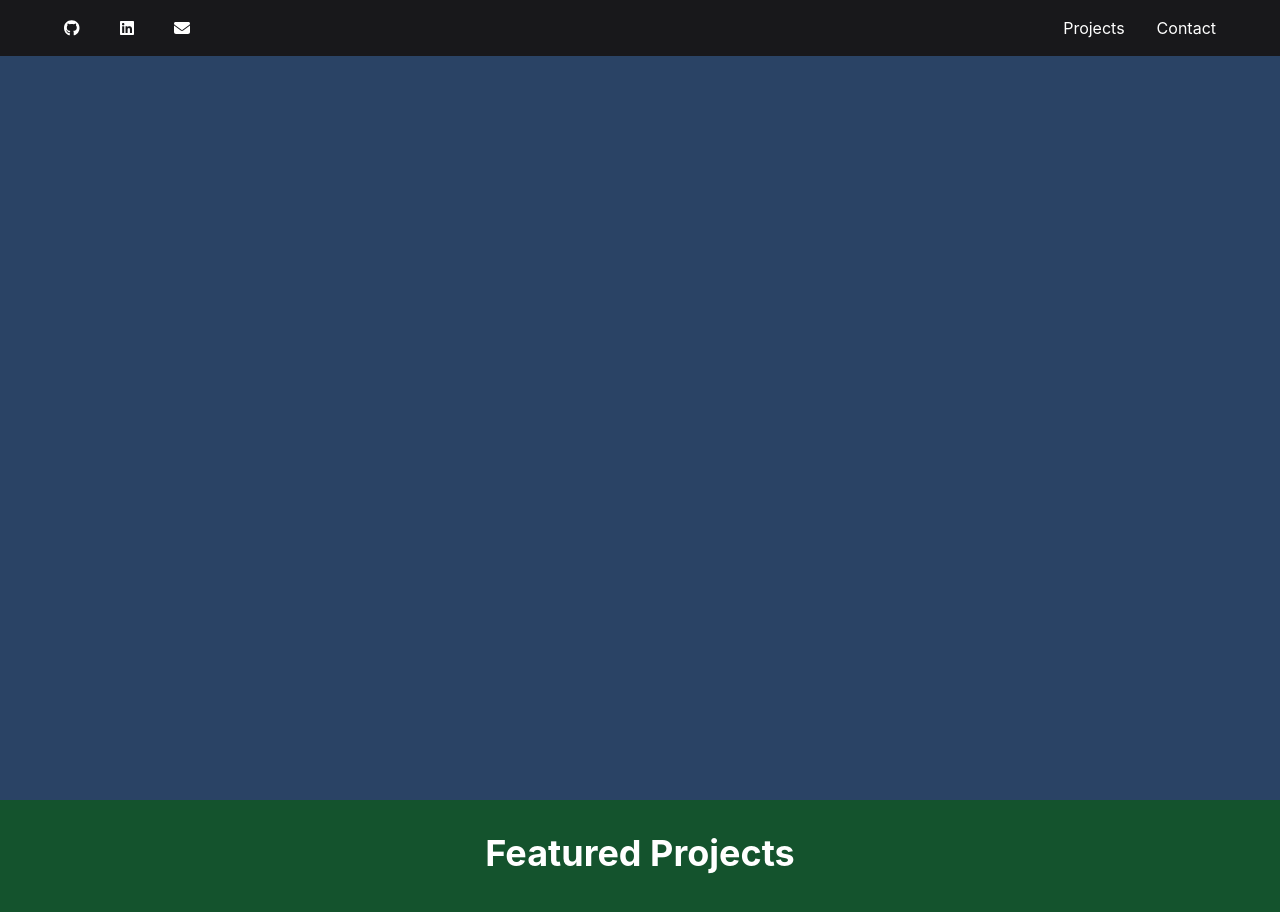
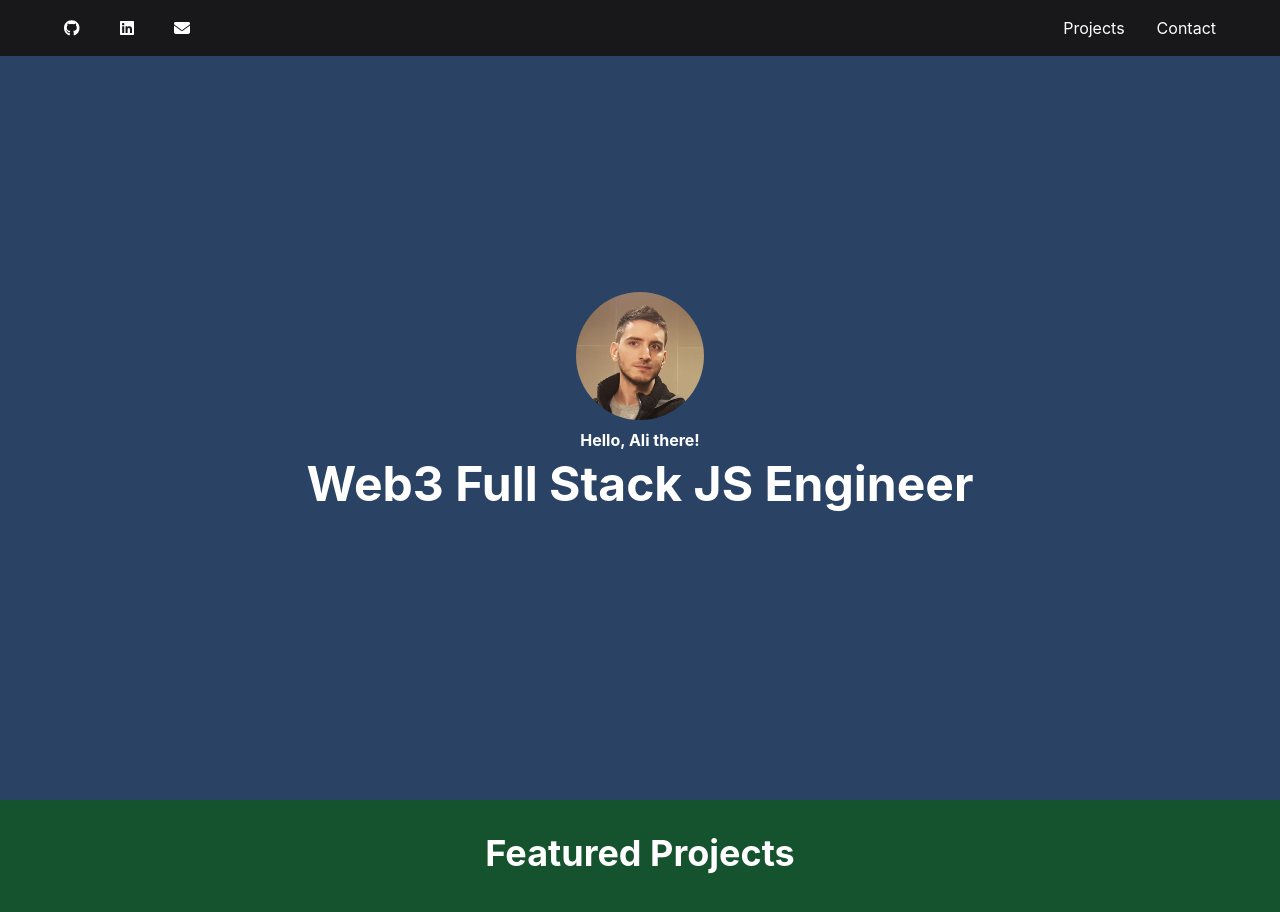
Before and after one commit to Ali-consciousroad/portfolio, a React (Create React App) app: page / in a window 1280 px wide. Shown: the top 912 px of the page. Built offline with nearby package versions, Linux system fonts and the light colour scheme.

Commit message:
Add profile picture

```diff
--- a/src/components/LandingSection.js
+++ b/src/components/LandingSection.js
@@ -1,6 +1,7 @@
 import React from "react";
 import { Avatar, Heading, VStack } from "@chakra-ui/react";
 import FullScreenSection from "./FullScreenSection";
+import profilePic from '../images/profile_pic.jpg';
 
 const greeting = "Hello, I am Pete!";
 const bio1 = "A frontend developer";
@@ -15,6 +16,11 @@ const LandingSection = () => (
     isDarkBackground
     backgroundColor="#2A4365"
   >
+  <VStack>
+    <Avatar size="2xl" name="Ali" src={profilePic} />
+    <Heading as="h1" size="m" color="white" textAlign="center">Hello, Ali there!</Heading>
+    <Heading as="h1" size="2xl" color="white" textAlign="center">Web3 Full Stack JS Engineer</Heading>
+  </VStack>
 
   </FullScreenSection>
 );
```
Also changed, not shown: src/images/profile_pic.jpg (added).
